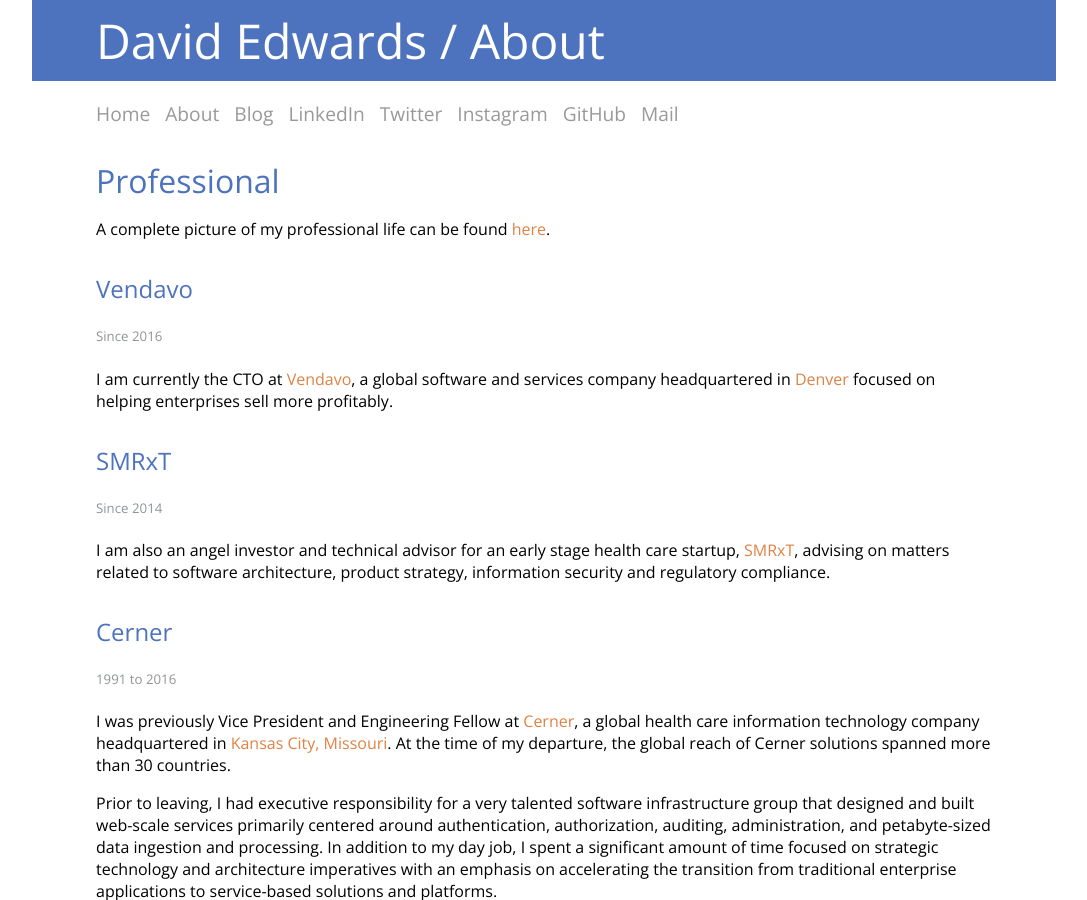
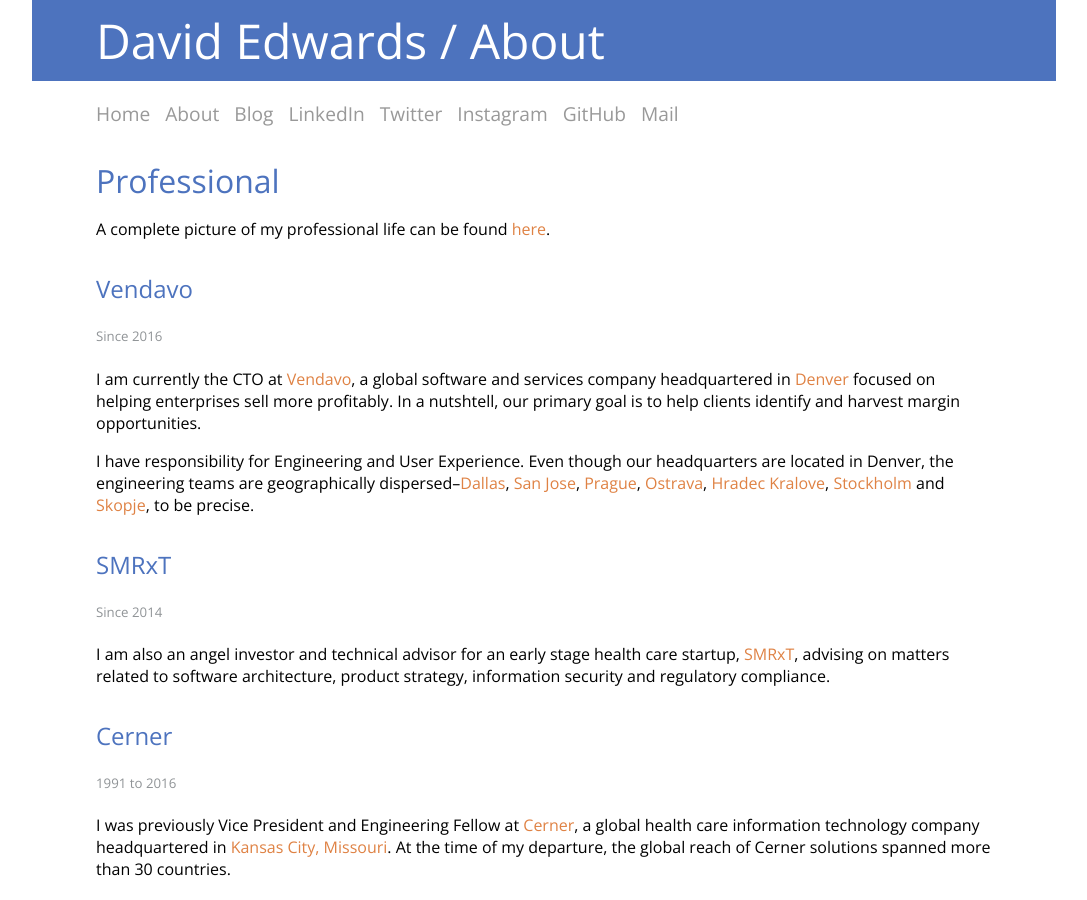
Before and after one commit to davidledwards/davidledwards.github.io, a Jekyll site: the page built from about/index.md, in a window 1280 px wide and 900 px high. Shown: the whole window, without its empty margins (96-1183 px from the left). Built offline with Jekyll 4.4.1, drawn with Linux system fonts in a browser that asks for light colours; some of the changed text lies outside the part shown.

Commit message:
expand on time at Vendavo

```diff
--- a/about/index.md
+++ b/about/index.md
@@ -9,7 +9,15 @@
 
 ##### Since 2016
 I am currently the CTO at [Vendavo](http://www.vendavo.com), a global software and services company headquartered in
-[Denver](https://goo.gl/maps/YhCJhNTBw1S2) focused on helping enterprises sell more profitably.
+[Denver](https://goo.gl/maps/YhCJhNTBw1S2) focused on helping enterprises sell more profitably. In a nutshtell, our primary
+goal is to help clients identify and harvest margin opportunities.
+
+I have responsibility for Engineering and User Experience. Even though our headquarters are located in Denver, the
+engineering teams are geographically dispersed--[Dallas](https://goo.gl/maps/AvFHACVURe32),
+[San Jose](https://goo.gl/maps/TYpn6CdYdwC2), [Prague](https://goo.gl/maps/uKyN8qxyWH62),
+[Ostrava](https://goo.gl/maps/L3nMC8Xb6Gy), [Hradec Kralove](https://goo.gl/maps/69ya1kAFNcN2),
+[Stockholm](https://goo.gl/maps/ehfkpwVLvTE2)
+and [Skopje](https://goo.gl/maps/M1KannUcvTv), to be precise.
 
 #### SMRxT
 
@@ -107,6 +115,7 @@
 * [Heidelberg, Germany](https://goo.gl/maps/uHj6DLnhQGF2)
 * [Prague, Czech Republic](https://goo.gl/maps/uKyN8qxyWH62)
 * [Ostrava, Czech Republic](https://goo.gl/maps/L3nMC8Xb6Gy)
+* [Hradec Kralove, Czech Republic](https://goo.gl/maps/69ya1kAFNcN2)
 * [Vienna, Austria](https://goo.gl/maps/8NxvtDubWQw)
 * [Melk, Austria](https://goo.gl/maps/oe9J21SWP1S2)
 * [Bratislava, Slovakia](https://goo.gl/maps/Pc8vHytjPh62)
```
